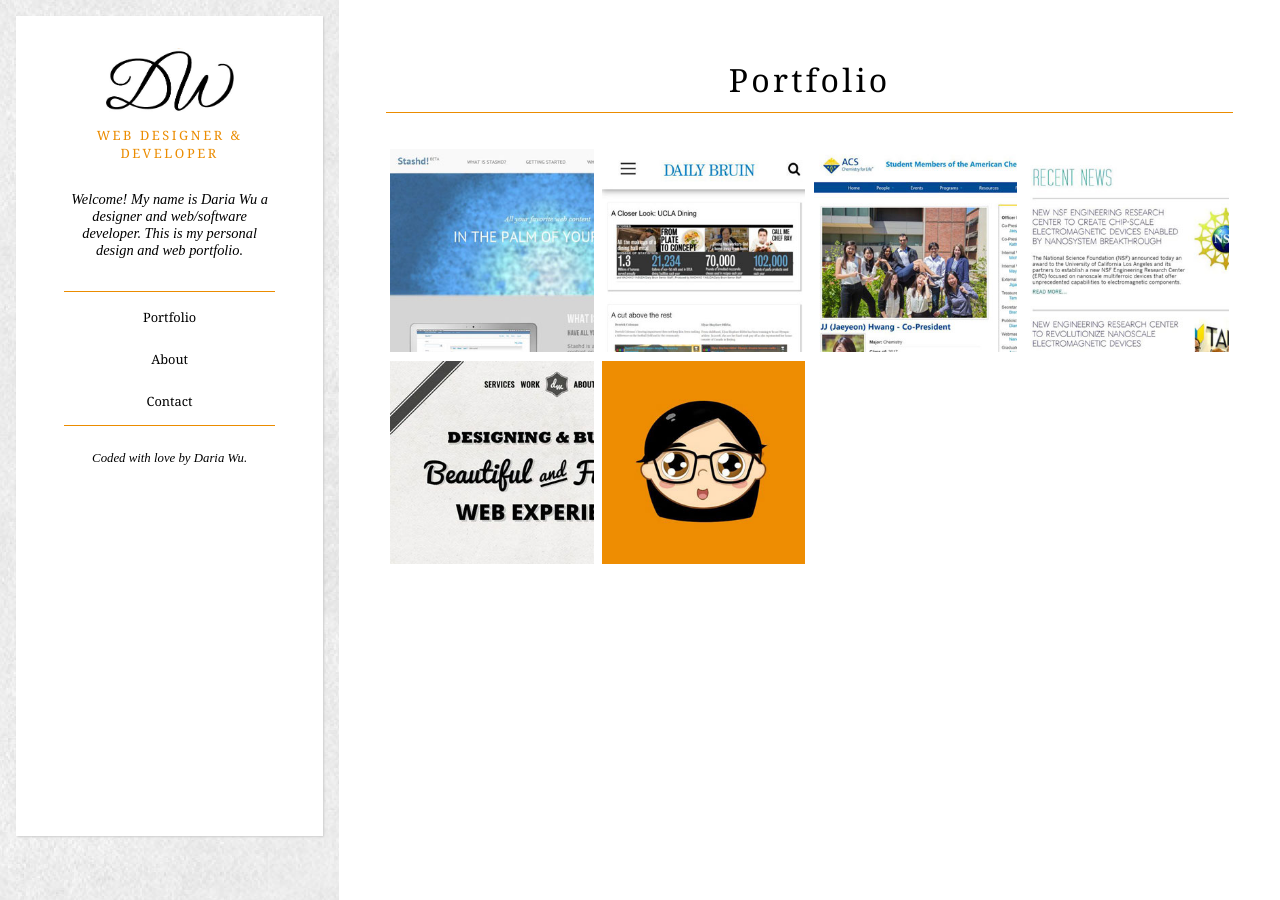
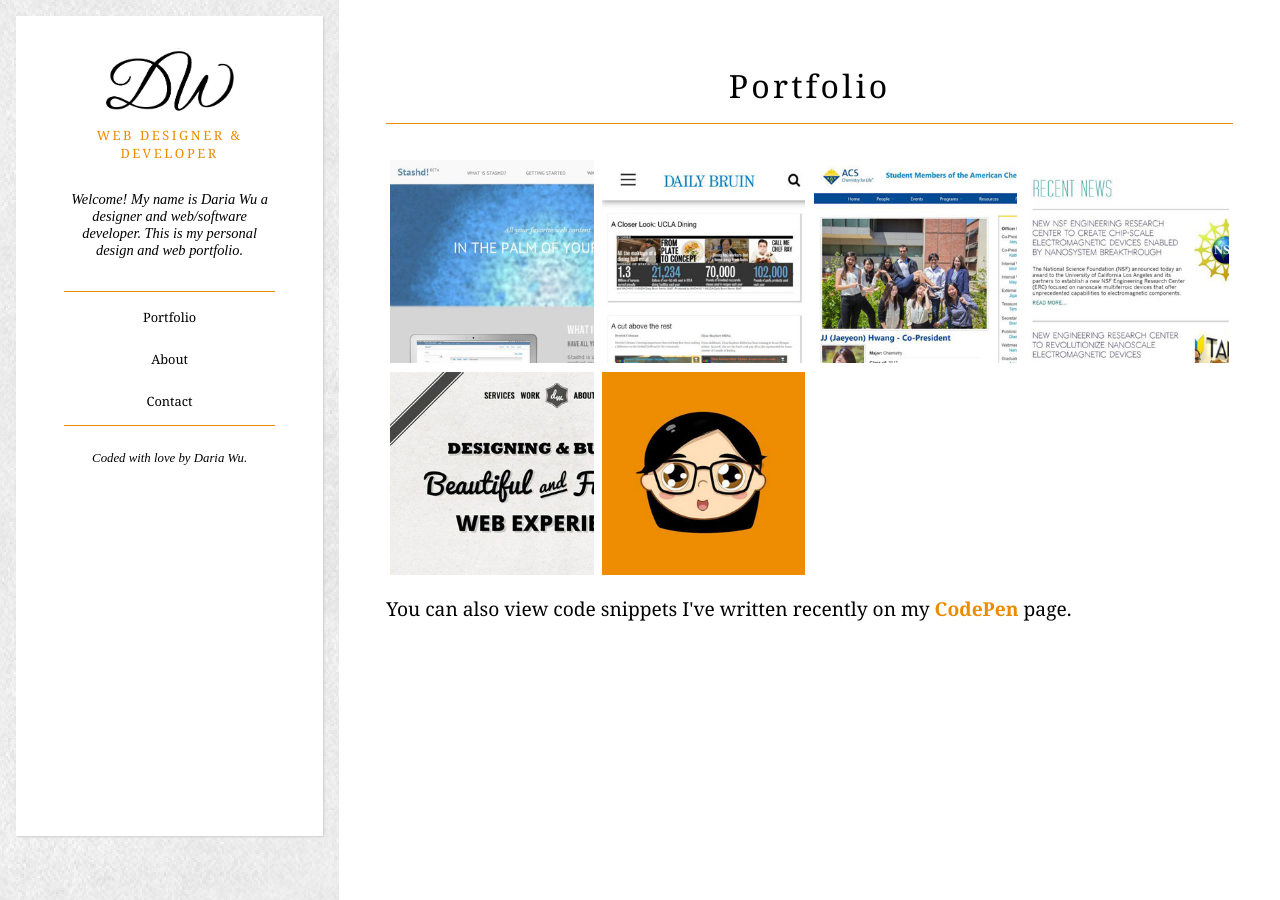
Before and after one commit to dwu891/dwu891.github.io, a Jekyll site: the page built from index.html, in a window 1280 px wide. Built offline with Jekyll 4.4.1, drawn with Linux system fonts in a browser that asks for light colours; nearby versions of some CDN libraries.

Commit message:
Extended font shorthand for better readability; minor content changes

```diff
--- a/about.html
+++ b/about.html
@@ -23,7 +23,7 @@
             <p>I have extensive experience designing and building web sites that are responsive and consistent across different browsers and platforms. I constantly challenge myself to learn new methods and technologies to make my web sites work more efficiently, and deliver an awesome user experience.</p>
             <p>I love puzzles of all kinds - crosswords, jigsaw puzzles, sudoku, logic puzzles, you name it! I'm also passionate about food and mystery novels.</p>
             <p>Here's my <a href="/dariaw-resume.pdf" target="_blank" rel="noopener noreferrer">resum&eacute;</a>.</p>
-            <p>Interested in working together? Just want to drop a note saying hi? Feel free to <a href="/contact">contact me</a>.</p>
+            <p>Interested in working together? Just want todrop a note saying hi? Feel free to <a href="/contact">contact me</a>.</p>
         </div>
     </div>
 
--- a/css/main.css
+++ b/css/main.css
@@ -1,30 +1,12 @@
-/*
-    ==TABLE OF CONTENTS==
-
-    [1] GENERAL STYLES
-    [2] SIDEBAR STYLES
-        [2a] MOBILE NAVIGATION STYLES
-        [2b] DESKTOP & TABLET NAVIGATION STYLES
-    [3] CONTENT STYLES
-        [3a] GENERAL CONTENT SECTION STYLES
-        [3b] PORTFOLIO SPECIFIC STYLES
-        [3c] ABOUT PAGE SPECIFIC STYLES
-        [3d] PROJECT PAGE SPECIFIC STYLES
-            [3di] PROJECT IMAGE STYLES
-            [3dii] PROJECT DETAILS STYLES
-        [3e] CONTACT PAGE SPECIFIC STYLES
-
-*/
 /********************************
- [1] GENERAL STYLES
+ GENERAL STYLES
 ********************************/
 body {
   margin: 0; }
 
 /********************************
- [2] SIDEBAR STYLES
+ SIDEBAR STYLES
 ********************************/
-/* [2a] MOBILE NAVIGATION STYLES */
 #mobile-nav {
   display: none;
   margin: 0;
@@ -44,7 +26,10 @@
     #mobile-nav li a {
       color: #fff;
       text-decoration: none;
-      font: 200 1.25em/2em Georgia, serif;
+      font-weight: 200;
+      font-size: 1.25em;
+      font-family: Georgia, serif;
+      line-height: 2em;
       letter-spacing: 0.1em;
       text-transform: uppercase; }
       #mobile-nav li a:hover {
@@ -69,7 +54,6 @@
     #menu-btn {
       display: inline-block; } }
 
-/* [2b] DESKTOP & TABLET NAVIGATION STYLES */
 .sidebar {
   position: fixed;
   height: 100vh;
@@ -126,7 +110,9 @@
         margin-top: 0.5em;
         padding-top: 2em; }
       .sidebar ul li a {
-        font: 300 0.8em/100% Georgia, serif;
+        font-weight: 300;
+        font-size: 0.8em;
+        font-family: Georgia, serif;
         text-decoration: none;
         color: #000; }
         .sidebar ul li a:hover {
@@ -178,7 +164,9 @@
         display: inline-block;
         padding: 0.2em 0 0.2em 1em;
         text-align: center;
-        font: 300 1em/100% Calibri, Arial, sans-serif; }
+        font-weight: 300;
+        font-size: 1em;
+        font-family: Calibri, Arial, sans-serif; }
         .sidebar .back a {
           text-decoration: none;
           color: #fff;
@@ -209,7 +197,7 @@
         display: none; } }
 
 /********************************
- [3] CONTENT STYLES
+ CONTENT STYLES
 ********************************/
 .content {
   width: 73.5%;
@@ -220,12 +208,16 @@
     margin: 0 auto 1em;
     padding-bottom: 0.5em;
     width: 90%;
-    font: 2em/100% 'Georgia', serif;
+    font-weight: 400;
+    font-size: 2em;
+    font-family: 'Georgia', serif;
     text-align: center;
     border-bottom: 1px solid #eb8c00;
     letter-spacing: 0.1em; }
   .content p {
-    font: 1.2em/1.5em Georgia, serif;
+    font-size: 1.2em;
+    font-family: Georgia, serif;
+    line-height: 1.5em;
     width: 100%; }
     .content p a {
       color: #eb8c00;
@@ -237,7 +229,8 @@
     width: 90%;
     list-style-type: none;
     padding: 0 0 1em;
-    margin: 0 auto; }
+    margin: 0 auto;
+    overflow: auto; }
     .content ul li {
       position: relative;
       float: left;
@@ -253,6 +246,10 @@
         z-index: 10; }
       .content ul li .thumb-hover {
         width: 100%; }
+  .content #note {
+    width: 90%;
+    display: block;
+    margin: 0 auto; }
   .content #about-img {
     width: 70%;
     display: block;
@@ -286,7 +283,8 @@
   .content .bottom {
     display: none; }
   .content small {
-    font: 0.8em/100% Georgia, serif;
+    font-size: 0.8em;
+    font-family: Georgia, serif;
     color: #eb8c00;
     display: block;
     width: 100%;
@@ -316,7 +314,9 @@
       float: right; }
   .content h3 {
     width: 100%;
-    font: 1.5em/100% 'Georgia', serif;
+    font-weight: 400;
+    font-size: 1.5em;
+    font-family: 'Georgia', serif;
     letter-spacing: 0.2em;
     margin: 0 auto;
     padding: 0.5em 0;
@@ -341,7 +341,8 @@
   .content .p-description {
     display: block;
     width: 100%;
-    font: 0.9em/100% Georgia, serif;
+    font-size: 0.9em;
+    font-family: Georgia, serif;
     line-height: 1.5em;
     margin: 1.5em 0;
     clear: right;
@@ -436,7 +437,9 @@
         padding: 0.05em 0.2em;
         margin: 0 0.25em 0 0.3em; }
       .content p {
-        font: 1em/1.4em Georgia, serif;
+        font-size: 1em;
+        font-family: Georgia, serif;
+        line-height: 1.4em;
         text-align: left;
         margin: 1em auto;
         width: 90%; }
@@ -485,7 +488,8 @@
 #contact-form {
   margin: 0 auto;
   width: 70%;
-  font: 0.8em/100% Georgia, serif;
+  font-size: 0.8em;
+  font-family: Georgia, serif;
   text-align: left;
   padding: 1em 0 0; }
   #contact-form label {
@@ -520,7 +524,9 @@
     border-radius: 0;
     background: #eb8c00;
     color: #fff;
-    font: 300 3.5em/100% 'Great Vibes', cursive;
+    font-weight: 300;
+    font-size: 3.5em;
+    font-size: 'Great Vibes', cursive;
     cursor: pointer;
     -webkit-appearance: none;
     -moz-appearance: none;
--- a/css/main.scss
+++ b/css/main.scss
@@ -1,26 +1,6 @@
-
-
-/*
-    ==TABLE OF CONTENTS==
-
-    [1] GENERAL STYLES
-    [2] SIDEBAR STYLES
-        [2a] MOBILE NAVIGATION STYLES
-        [2b] DESKTOP & TABLET NAVIGATION STYLES
-    [3] CONTENT STYLES
-        [3a] GENERAL CONTENT SECTION STYLES
-        [3b] PORTFOLIO SPECIFIC STYLES
-        [3c] ABOUT PAGE SPECIFIC STYLES
-        [3d] PROJECT PAGE SPECIFIC STYLES
-            [3di] PROJECT IMAGE STYLES
-            [3dii] PROJECT DETAILS STYLES
-        [3e] CONTACT PAGE SPECIFIC STYLES
-
-*/
-
 
 /********************************
- [1] GENERAL STYLES
+ GENERAL STYLES
 ********************************/
 $palette-color-1: #eb8c00;
 
@@ -29,11 +9,8 @@
 }
 
 /********************************
- [2] SIDEBAR STYLES
+ SIDEBAR STYLES
 ********************************/
-
-/* [2a] MOBILE NAVIGATION STYLES */
-
 // Styles for mobile dropdown menu
 // Mobile navigation menu only appears for screens of width 500px or less
 #mobile-nav {
@@ -57,7 +34,12 @@
         a {
             color: #fff;
             text-decoration: none;
-            font: 200 1.25em/2em Georgia, serif;
+            font: {
+              weight: 200;
+              size: 1.25em;
+              family: Georgia, serif;
+            }
+            line-height: 2em;
             letter-spacing: 0.1em;
             text-transform: uppercase;
             &:hover {
@@ -91,8 +73,6 @@
     }
 }
 
-
-/* [2b] DESKTOP & TABLET NAVIGATION STYLES */
 
 // Styles for text and links in sidebar
 // Sidebar appears for screen widths greater than 500px
@@ -169,7 +149,11 @@
                 padding-top: 2em;
             }
             a {
-                font: 300 0.8em/100% Georgia, serif;
+                font: {
+                  weight: 300;
+                  size: 0.8em;
+                  family: Georgia, serif;
+                }
                 text-decoration: none;
                 color: #000;
                 &:hover {
@@ -232,7 +216,11 @@
             display: inline-block;
             padding: 0.2em 0 0.2em 1em;
             text-align: center;
-            font: 300 1em/100% Calibri, Arial, sans-serif;
+            font: {
+              weight: 300;
+              size: 1em;
+              family: Calibri, Arial, sans-serif;
+            }
             a {
                 text-decoration: none;
                 color: #fff;
@@ -275,7 +263,7 @@
 }
 
 /********************************
- [3] CONTENT STYLES
+ CONTENT STYLES
 ********************************/
 
 .content {
@@ -283,19 +271,25 @@
     display: inline-block;
     float: right;
     padding: 4em 0 7em;
-
-    // [3a] GENERAL CONTENT SECTION STYLES
     h1 {
         margin: 0 auto 1em;
         padding-bottom: 0.5em;
         width: 90%;
-        font: 2em/100% 'Georgia', serif;
+        font: {
+          weight: 400;
+          size: 2em;
+          family: 'Georgia', serif;
+        }
         text-align: center;
         border-bottom: 1px solid $palette-color-1;
         letter-spacing: 0.1em
     }
     p {
-        font: 1.2em/1.5em Georgia, serif;
+        font: {
+          size: 1.2em;
+          family: Georgia, serif;
+        }
+        line-height: 1.5em;
         width: 100%;
         a {
             color: $palette-color-1;
@@ -307,12 +301,12 @@
         }
     }
 
-    // [3b] PORTFOLIO SPECIFIC STYLES
     ul {
         width: 90%;
         list-style-type: none;
         padding: 0 0 1em;
         margin: 0 auto;
+        overflow: auto;
         li {
             position: relative;
             float: left;
@@ -333,7 +327,12 @@
         }
     }
 
-    // [3c] ABOUT PAGE SPECIFIC STYLES
+   #note {
+      width: 90%;
+      display: block;
+      margin: 0 auto;
+    }
+
     #about-img {
         width: 70%;
         display: block;
@@ -356,7 +355,6 @@
         letter-spacing: 0.2em;
     }
 
-    // [3d] PROJECT PAGE SPECIFIC STYLES
     .skills-list {
         margin: 0.5em 0;
         li {
@@ -376,7 +374,10 @@
         display: none;
     }
     small {
-        font: 0.8em/100% Georgia, serif;
+        font: {
+          size: 0.8em;
+          family: Georgia, serif;
+        }
         color: $palette-color-1;
         display: block;
         width: 100%;
@@ -414,13 +415,17 @@
     }
     h3 {
         width: 100%;
-        font: 1.5em/100% 'Georgia', serif;
+        font: {
+          weight: 400;
+          size: 1.5em;
+          family: 'Georgia', serif;
+        }
         letter-spacing: 0.2em;
         margin: 0 auto;
         padding: 0.5em 0;
         border-bottom: 1px solid $palette-color-1;
     }
-    // [3di] PROJECT IMAGE STYLES
+
     .project {
         width: 75%;
         margin: 0 auto;
@@ -441,14 +446,17 @@
     .half {
         width: 50%;
     }
-    // [3dii] PROJECT DETAILS STYLES
+
     .p-details {
         text-align: center;
     }
     .p-description {
         display: block;
         width: 100%;
-        font: 0.9em/100% Georgia, serif;
+        font: {
+          size: 0.9em;
+          family: Georgia, serif;
+        }
         line-height: 1.5em;
         margin: 1.5em 0;
         clear: right;
@@ -561,7 +569,11 @@
             margin: 0 0.25em 0 0.3em;
         }
         p {
-            font: 1em/1.4em Georgia, serif;
+            font: {
+              size: 1em;
+              family: Georgia, serif;
+            }
+            line-height: 1.4em;
             text-align: left;
             margin: 1em auto;
             width: 90%;
@@ -620,11 +632,14 @@
     }
 }
 
-// [3e] CONTACT FORM SPECIFIC STYLES
+
 #contact-form {
     margin: 0 auto;
     width: 70%;
-    font: 0.8em/100% Georgia, serif;
+    font: {
+      size: 0.8em;
+      family: Georgia, serif;
+    }
     text-align: left;
     padding: 1em 0 0;
     label {
@@ -667,7 +682,11 @@
         border-radius: 0;
         background: $palette-color-1;
         color: #fff;
-        font: 300 3.5em/100% 'Great Vibes', cursive;
+        font: {
+          weight: 300;
+          size: 3.5em;
+          size: 'Great Vibes', cursive;
+        }
         cursor: pointer;
         -webkit-appearance: none;
         -moz-appearance: none;
--- a/index.html
+++ b/index.html
@@ -73,6 +73,7 @@
                 <a class="change-page" href="/misc" rel="misc"><img class="thumb-hover" src="images/misc-hover.jpg"></a>
             </li>
         </ul>
+        <p id="note">You can also view code snippets I've written recently on my <a href="http://codepen.io/dwu891/" target="_blank">CodePen</a> page.</p>
     </div>
 
     <script src="https://ajax.googleapis.com/ajax/libs/jquery/3.1.0/jquery.min.js"></script>
```
Also changed, not shown: 2 other files.
